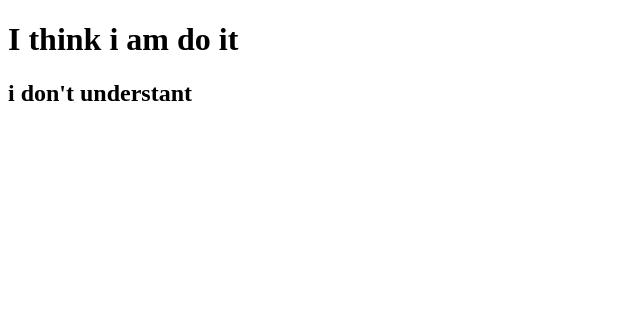
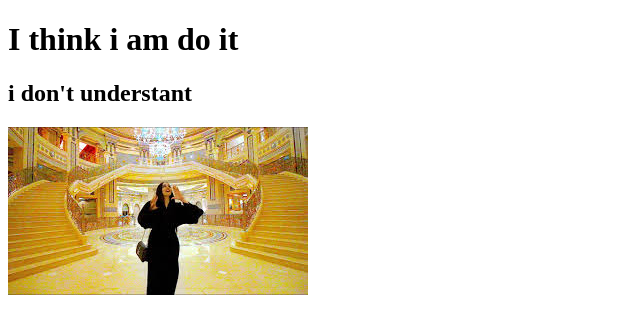
Before and after one commit to Konekaakter/my-second-repo, a plain HTML site: page index.html in a window 1280 px wide. Shown: the whole page, without its empty margins (0-640 px from the left). Drawn offline with Linux system fonts and the light colour scheme.

Commit message:
image added

```diff
--- a/index.html
+++ b/index.html
@@ -9,5 +9,6 @@
 <body>
     <h1>I think i am do it</h1>
     <h2>i don't understant</h2>
+    <img src="place/luxury.jpg" alt="">
 </body>
 </html>
```
Also changed, not shown: place/Photo-of-the-Eiffel-Tower-sunset-Petite-in-Paris.jpg (added), place/bruj khalifa.jpg (added), place/luxury.jpg (added), place/sea beach.jpg (added), place/vanice city.jpg (added).
